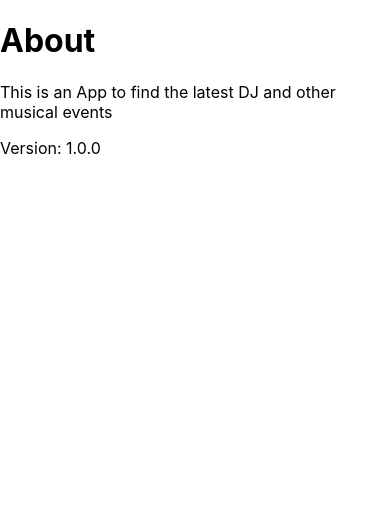
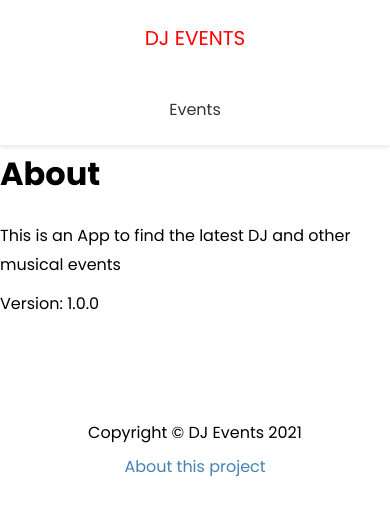
Before and after one commit to PauloTC/next_djProject, a Next.js app: page /about in a window 390 px wide. Shown: the top 516 px of the page. Built offline with nearby package versions, Linux system fonts and the light colour scheme.

Commit message:
layout header and footer

```diff
--- /dev/null
+++ b/components/Footer.js
@@ -0,0 +1,13 @@
+import Link from "next/link"
+import styles from '../styles/Footer.module.css'
+
+export default function Footer() {
+  return (
+    <footer className={styles.footer}>
+      <p>Copyright &copy; DJ Events 2021 </p>
+      <p>
+        <Link href='/about'> About this project </Link>
+      </p>
+    </footer>
+  )
+}
--- /dev/null
+++ b/components/Header.js
@@ -0,0 +1,23 @@
+import Link from 'next/link'
+import styles from '../styles/Header.module.css'
+
+export default function Header() {
+  return (
+    <header className={styles.header}>
+      <div className={styles.logo}>
+        <Link href='/'>
+            <a>Dj Events</a>
+        </Link>
+      </div>
+      <nav>
+        <ul>
+          <li>
+            <Link href='?events'>
+              <a>Events</a>
+            </Link>
+          </li>
+        </ul>
+      </nav>
+    </header>
+  )
+}
--- a/components/Layout.js
+++ b/components/Layout.js
@@ -1,4 +1,6 @@
 import Head from 'next/head'
+import Header from './Header'
+import Footer from './Footer'
 import styles from '../styles/Layout.module.css'
 
 export default function Layout({title, keywords, description, children}) {
@@ -9,9 +11,11 @@
         <meta name='description' content={description} />
         <meta name='keywords' content={keywords} />
       </Head>
+      <Header/>
       <div className={styles.contianer} >
         {children}
       </div>
+      <Footer/>
     </div>
   )
 }
--- /dev/null
+++ b/styles/Footer.module.css
@@ -0,0 +1,8 @@
+.footer {
+  margin: 100px 0 40px;
+  text-align: center;
+}
+
+.footer p {
+  margin: 5px 0;
+}
--- /dev/null
+++ b/styles/Header.module.css
@@ -0,0 +1,56 @@
+.header {
+  display: flex;
+  justify-content: space-between;
+  align-items: center;
+  background: #fff;
+  color: #333;
+  height: 60px;
+  padding: 0 30px;
+  box-shadow: 0 2px 5px rgba(0, 0, 0, 0.1);
+}
+
+.header a {
+  color: #333;
+  margin-right: 20px;
+}
+
+.header a:hover {
+  color: #000;
+}
+.header ul {
+  display: flex;
+  align-items: center;
+  justify-content: center;
+  list-style: none;
+}
+
+.logo {
+  color: red;
+  font-size: 20px;
+  text-transform: uppercase;
+}
+
+.logo a {
+  color: red;
+}
+
+@media (max-width: 768px) {
+  .header {
+    flex-direction: column;
+    height: auto;
+  }
+
+  .header ul {
+    margin: 20px 0;
+    flex-direction: column;
+    text-align: center;
+  }
+
+  .header a {
+    margin-right: 0;
+  }
+
+  .logo {
+    margin: 20px 0;
+  }
+}
--- a/styles/globals.css
+++ b/styles/globals.css
@@ -1,16 +1,66 @@
+@import url('https://fonts.googleapis.com/css2?family=Poppins:wght@300;400;500;600;700&display=swap');
+
+* {
+  box-sizing: border-box;
+  margin: 0;
+  padding: 0;
+}
+
 html,
 body {
-  padding: 0;
-  margin: 0;
-  font-family: -apple-system, BlinkMacSystemFont, Segoe UI, Roboto, Oxygen,
-    Ubuntu, Cantarell, Fira Sans, Droid Sans, Helvetica Neue, sans-serif;
+  font-family: 'Poppins', sans-serif;
+  line-height: 1.8;
 }
 
 a {
-  color: inherit;
   text-decoration: none;
+  color: steelblue;
 }
 
-* {
-  box-sizing: border-box;
+p {
+  margin: 10px 0;
 }
+
+h1 {
+  margin-bottom: 20px;
+}
+
+.btn {
+  display: inline-block;
+  background: red;
+  color: #fff;
+  padding: 10px 20px;
+  cursor: pointer;
+  border: 0;
+  border-radius: 5px;
+}
+
+.btn:hover {
+  opacity: 0.9;
+}
+
+.btn-secondary {
+  font: inherit;
+  font-size: 13px;
+  background: #000;
+  color: #fff !important;
+  border: 0;
+  border-radius: 5px;
+  padding: 5px 15px;
+  margin: 0 20px;
+  cursor: pointer;
+}
+
+.btn-secondary:hover {
+  opacity: 0.8;
+}
+
+.btn-icon {
+  display: flex;
+  align-items: center;
+  justify-content: center;
+}
+
+.btn-icon svg {
+  margin-right: 5px;
+}
```
Also changed, not shown: styles/Layout.module.css (line endings or trailing spaces).
